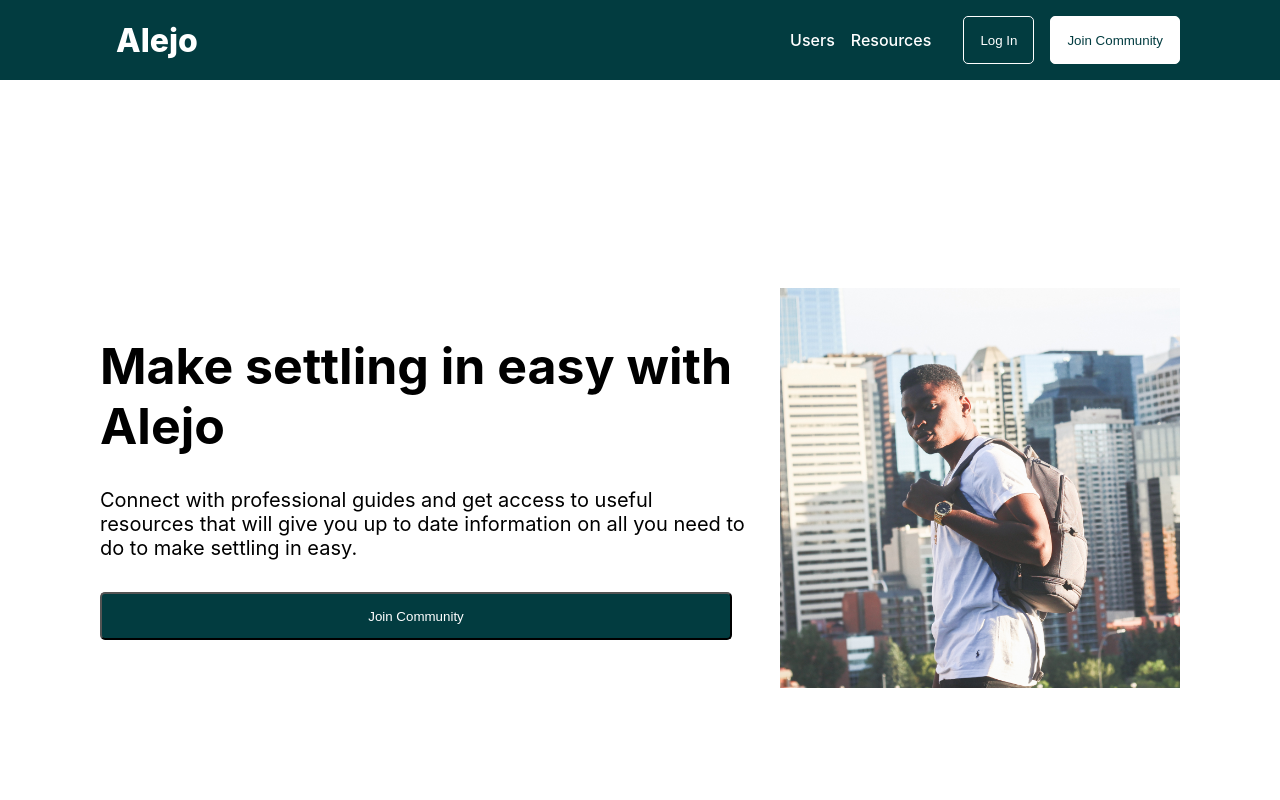
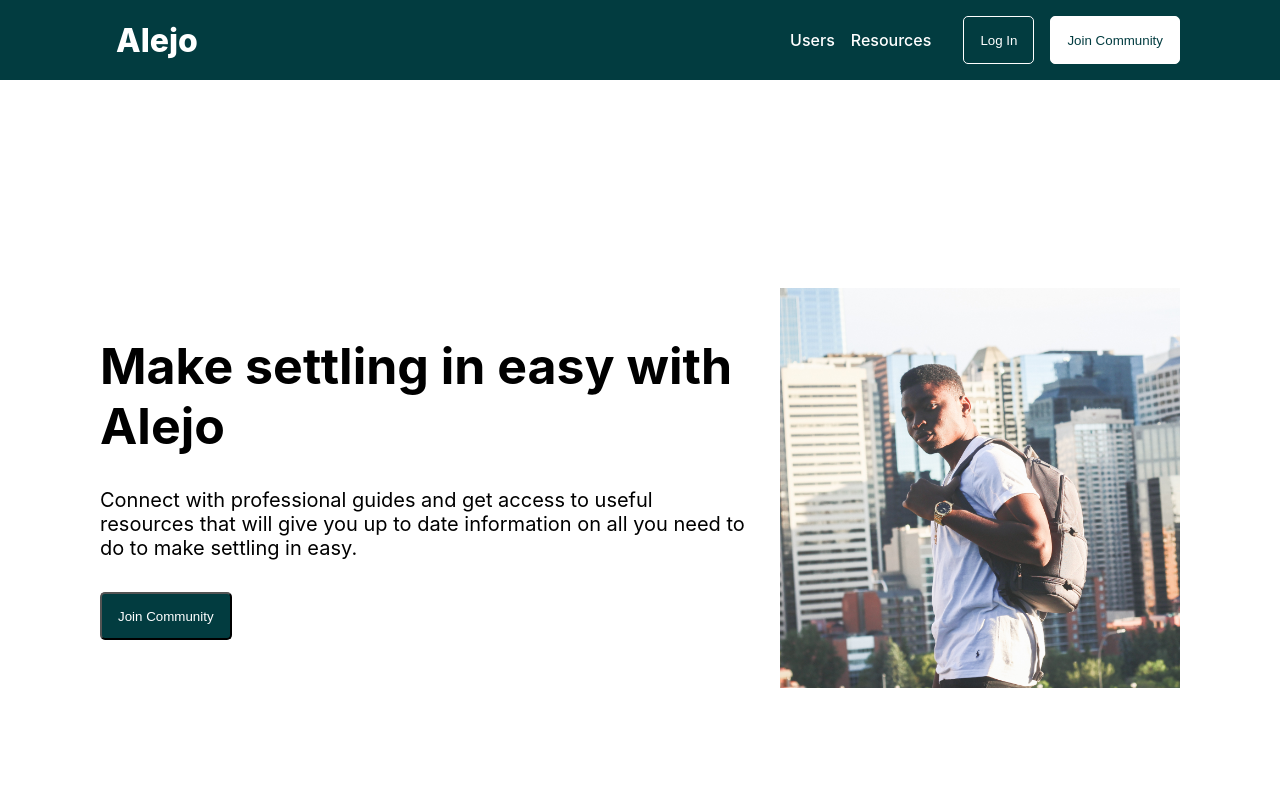
Before and after one commit to amierfaudzi/alejo, a React (Create React App) app: page / in a window 1280 px wide. Shown: the top 800 px of the page. Built offline with nearby package versions, Linux system fonts and the light colour scheme.

Commit message:
fix Home button's width

```diff
--- a/src/pages/Home/Home.js
+++ b/src/pages/Home/Home.js
@@ -18,7 +18,7 @@ export default function Home() {
                     <p className="hero__content-description">Connect with professional guides and get access to useful resources that will give you up to date information on all you need to do to make settling in easy.</p>
                     <button onClick={()=>{
                             history.push('/signup')
-                        }} className="button">Join Community</button>
+                        }} className="button button--initial">Join Community</button>
                 </div>
                 <div>
                     <img className="hero__image" src={HomePic} alt=""/>
--- a/src/pages/Home/Home.scss
+++ b/src/pages/Home/Home.scss
@@ -146,4 +146,8 @@
 
 .button {
     @include btn;
+
+    &--initial {
+        width: fit-content;
+    }
 }
```
